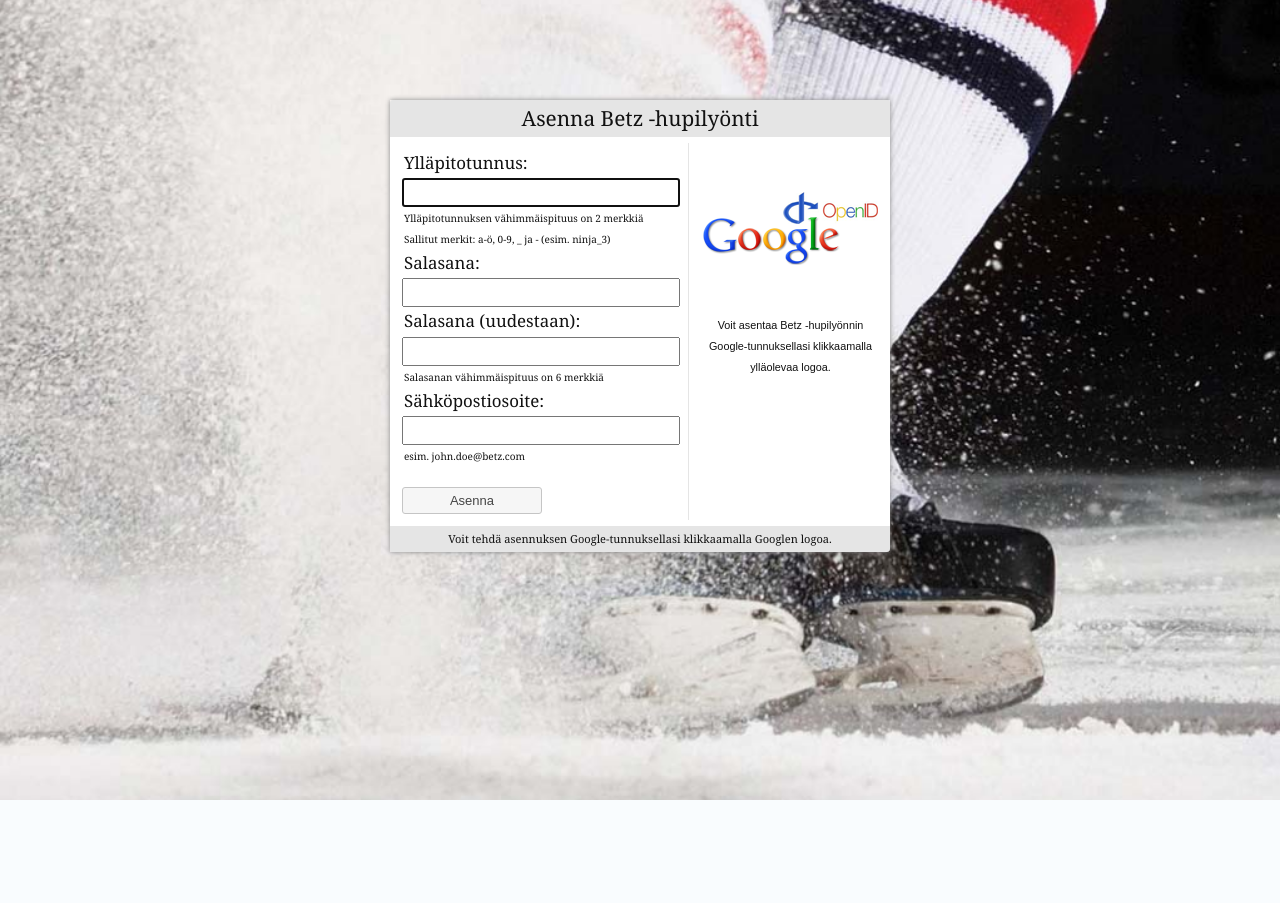
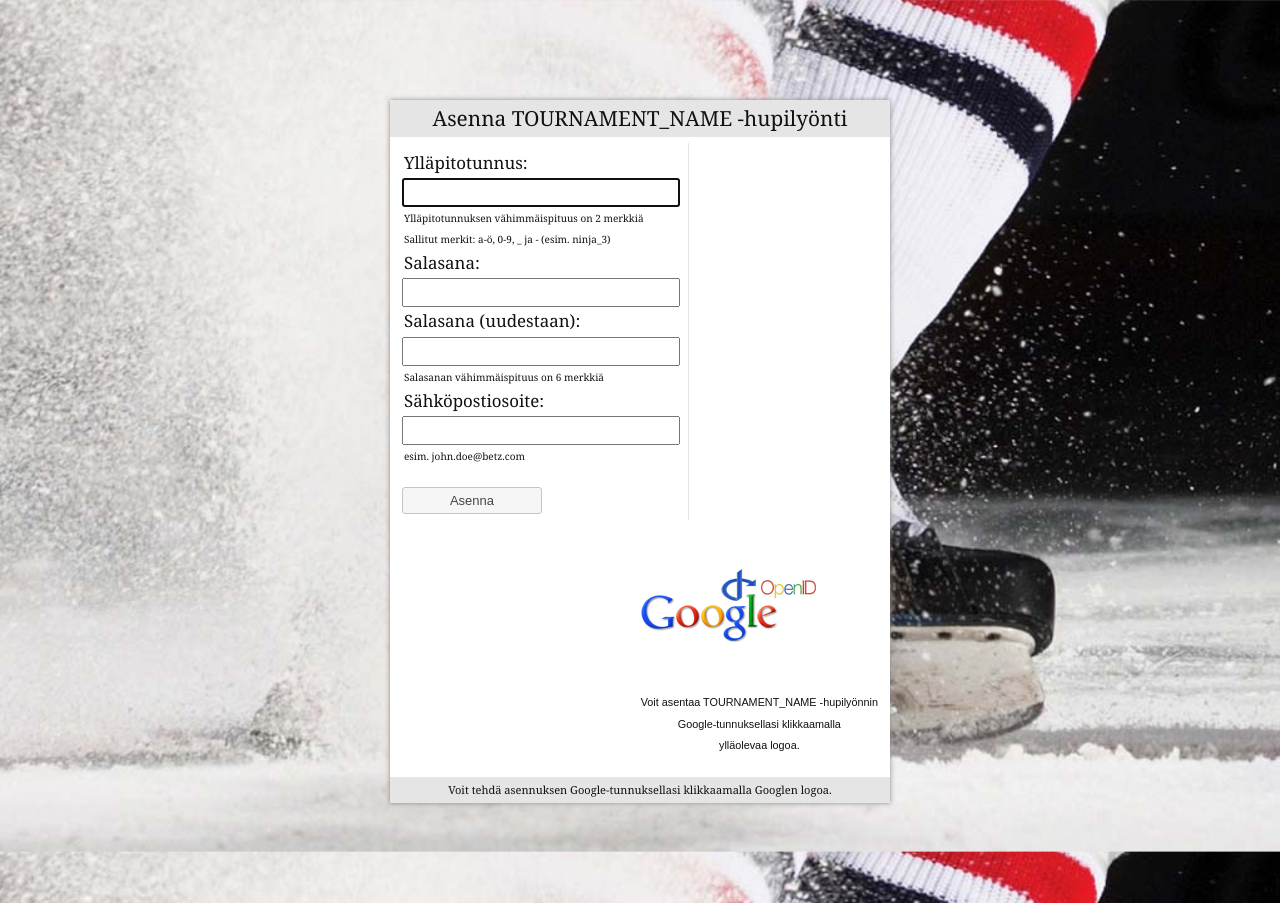
Before and after one commit to bungle/betz, a PHP site: page / in a window 1280 px wide. Before the commit the page ends 800 px from the top, so only its background shows below. Run offline with PHP 8.4, Linux system fonts and the light colour scheme; some libraries are stand-ins or nearby versions.

Commit message:
Added UCL 2012 Branch, and made initial configuration.

```diff
--- a/index.php
+++ b/index.php
@@ -6,7 +6,7 @@ date_default_timezone_set('Europe/Helsinki');
 
 define('START_TIME', microtime(true));
 define('TOURNAMENT_ID', 'betz');
-define('TOURNAMENT_NAME', 'Betz');
+define('TOURNAMENT_NAME', 'UCL 2012');
 define('HOST', 'betz.fchaps.com');
 define('DATABASE', __DIR__ . '/data/' . TOURNAMENT_ID . '.sq3');
 define('AJAX', isset($_SERVER['HTTP_X_REQUESTED_WITH']) && strtolower($_SERVER['HTTP_X_REQUESTED_WITH']) == 'xmlhttprequest');
```
